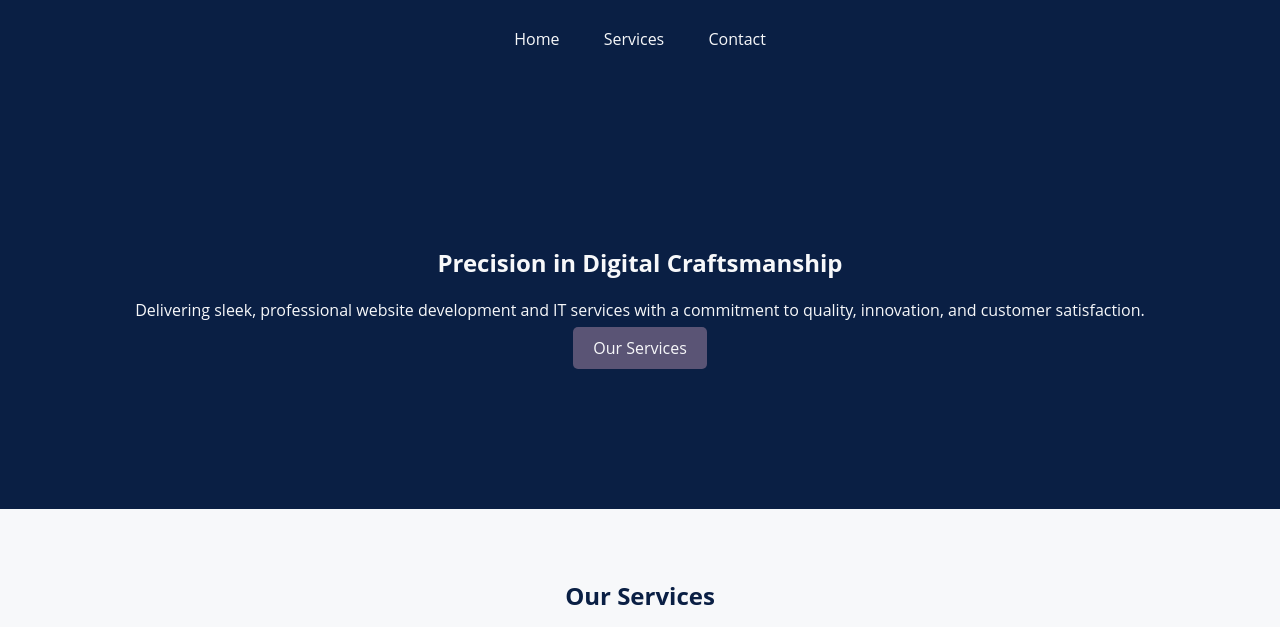
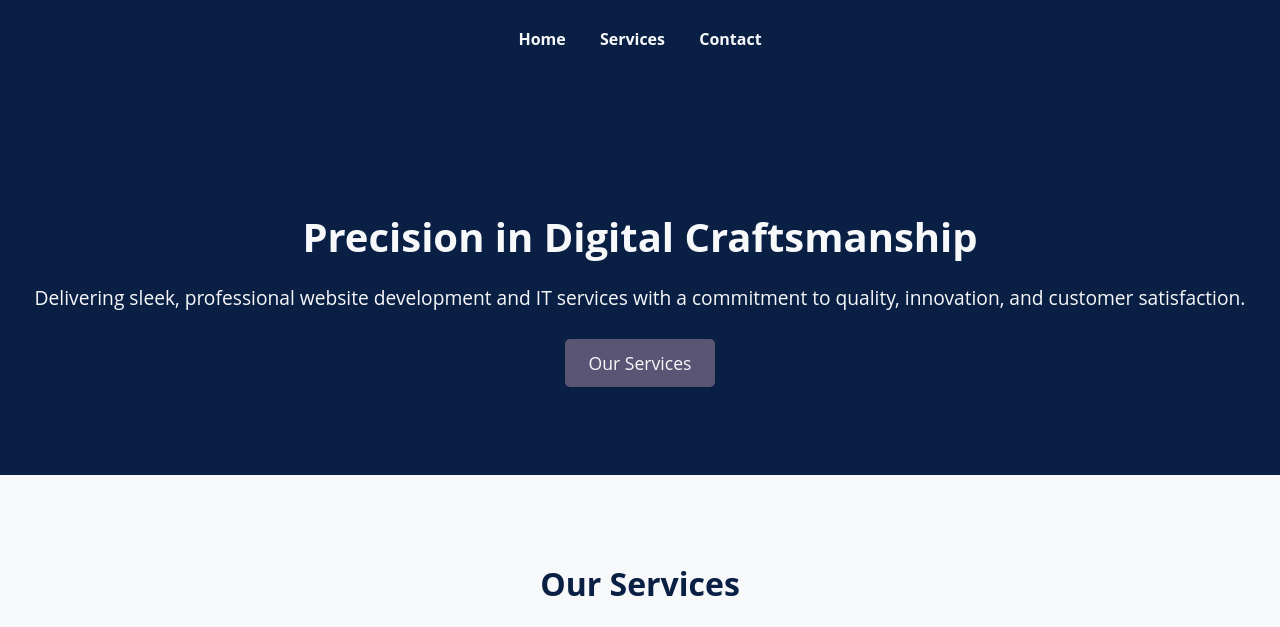
Before and after one commit to grimmyoire/CORVUS-SOLUTIONS-LLC, a plain HTML site: page index.html in a window 1280 px wide. Shown: the part 173-800 px from the top of the page. Drawn offline with Linux system fonts and the light colour scheme; files whose address does not match are found by name.

Commit message:
Update index.html

```diff
--- a/index.html
+++ b/index.html
@@ -11,6 +11,7 @@
             margin: 0;
             color: #2B2E3B;
             background-color: #F7F8FA;
+            scroll-behavior: smooth;
         }
 
         header {
@@ -21,9 +22,9 @@
         }
 
         header .logo img {
-            max-width: 150px; /* Adjust size */
-            height: auto; /* Maintain aspect ratio */
-            margin: 10px 0; /* Space around logo */
+            max-width: 150px;
+            height: auto;
+            margin: 10px 0;
         }
 
         nav ul {
@@ -33,12 +34,13 @@
 
         nav ul li {
             display: inline;
-            margin: 0 10px;
+            margin: 0 15px;
         }
 
         nav ul li a {
             color: #F7F8FA;
             text-decoration: none;
+            font-weight: bold;
         }
 
         .hero {
@@ -48,22 +50,34 @@
             padding: 100px 20px;
         }
 
-        .hero .cta-button {
+        .hero h1 {
+            font-size: 2.5em;
+            margin-bottom: 20px;
+        }
+
+        .hero p {
+            font-size: 1.2em;
+            margin-bottom: 40px;
+        }
+
+        .cta-button {
             background-color: #5A5475;
             color: #F7F8FA;
-            padding: 10px 20px;
+            padding: 12px 24px;
             text-decoration: none;
             border-radius: 5px;
+            font-size: 1.1em;
         }
 
         .section {
-            padding: 50px 20px;
+            padding: 60px 20px;
+            text-align: center;
         }
 
         .section h2 {
             color: #0A1F44;
-            text-align: center;
-            margin-bottom: 20px;
+            font-size: 2em;
+            margin-bottom: 30px;
         }
 
         .service-item {
@@ -95,10 +109,9 @@
         .contact form .cta-button {
             background-color: #5A5475;
             color: #F7F8FA;
-            padding: 10px 20px;
-            text-decoration: none;
+            padding: 12px 24px;
+            border: none;
             border-radius: 5px;
-            border: none;
             cursor: pointer;
         }
 
@@ -108,16 +121,6 @@
             text-align: center;
             padding: 20px 0;
             margin-top: 50px;
-        }
-
-        @media (min-width: 768px) {
-            nav ul li {
-                margin: 0 20px;
-            }
-
-            .hero {
-                padding: 150px 20px;
-            }
         }
     </style>
 </head>
```
